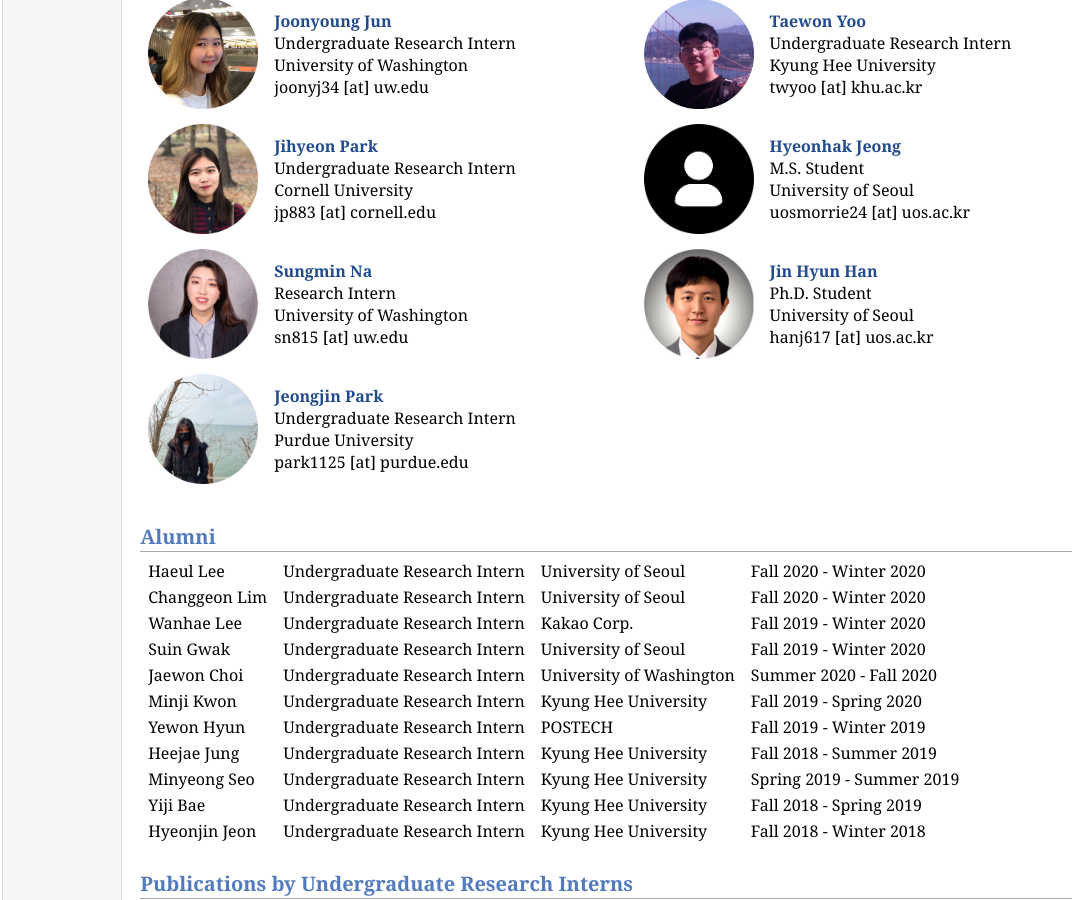
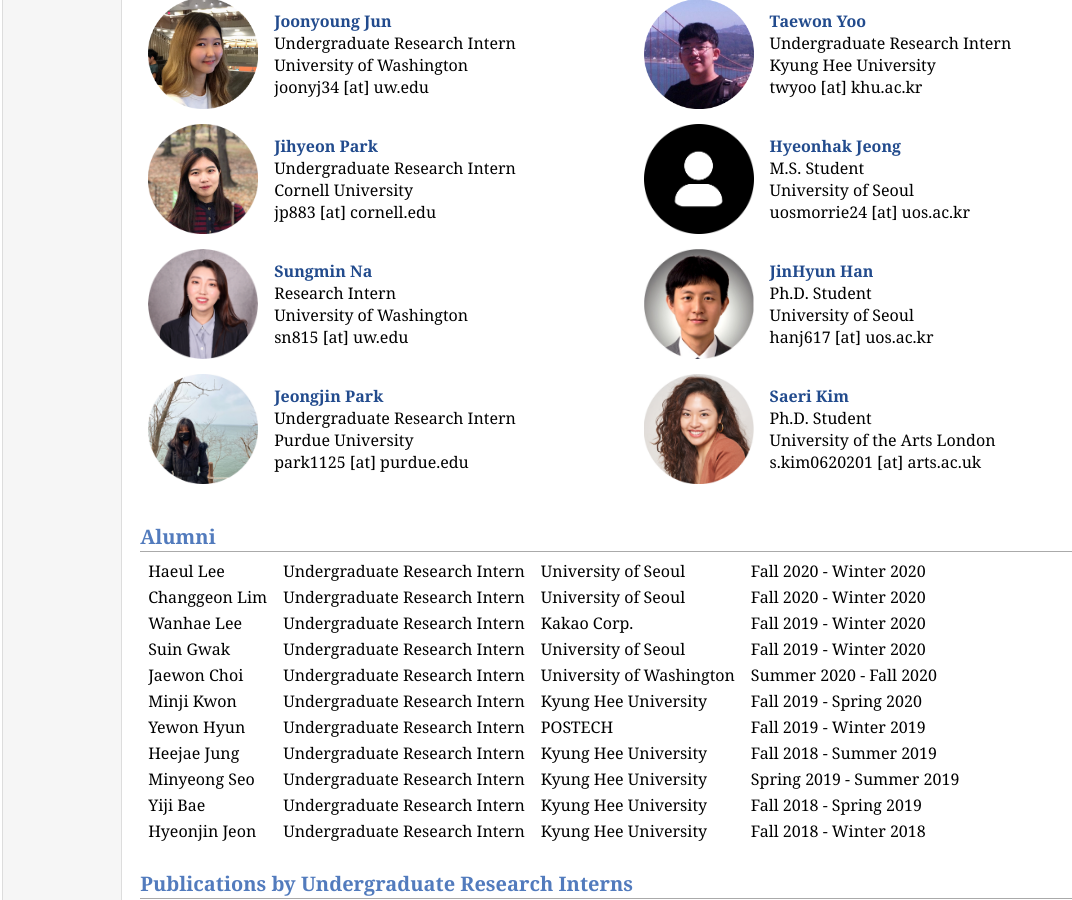
Before and after one commit to hcail/hcail-backup.github.io, a Jekyll site: the page people/people.html, which Jekyll copies as it is, in a window 1280 px wide and 900 px high, scrolled down 826 px. Shown: the whole window, without its empty margins (0-1072 px from the left). Built offline with Jekyll 4.4.1, drawn with Linux system fonts in a browser that asks for light colours.

Commit message:
saeri kim added

```diff
--- a/people/people.html
+++ b/people/people.html
@@ -87,14 +87,19 @@ HCI Korea 2019, Jeju, Korea.
     <td class="c2"> &nbsp;&nbsp;&nbsp;&nbsp;&nbsp;&nbsp;&nbsp;&nbsp;&nbsp;&nbsp;&nbsp;&nbsp;&nbsp;&nbsp;&nbsp;&nbsp;&nbsp;&nbsp;&nbsp;&nbsp;&nbsp;&nbsp;&nbsp;</td>
     <td class="c2"> <img src="img/jhan.jpg" width="110" style="vertical-align: -4px"></td>
     <td class="c2"> <a href="https://www.linkedin.com/in/jin-hyun-han-2556029b/">
-                    <b>Jin Hyun Han</b></a><br>Ph.D. Student
-                    <br>University of Seoul<br> hanj617 [at] uos.ac.kr</td>
+                    <b>JinHyun Han</b></a><br>Ph.D. Student
+                    <br>University of Seoul<br>hanj617 [at] uos.ac.kr</td>
   </tr>
   <tr class="r1">
     <td class="c2"> <img src="img/jjpark.jpg" width="110" style="vertical-align: -4px"></td>
     <td class="c2"> <a href="https://www.notion.so/jayjaysworkspace/Jayjay-dd01c9ef6bf6416dbc132108f9ed0263">
                     <b>Jeongjin Park</b></a><br>Undergraduate Research Intern
                     <br>Purdue University<br>park1125 [at] purdue.edu</td>
+    <td class="c2"> &nbsp;&nbsp;&nbsp;&nbsp;&nbsp;&nbsp;&nbsp;&nbsp;&nbsp;&nbsp;&nbsp;&nbsp;&nbsp;&nbsp;&nbsp;&nbsp;&nbsp;&nbsp;&nbsp;&nbsp;&nbsp;&nbsp;&nbsp;</td>
+    <td class="c2"> <img src="img/skim.jpg" width="110" style="vertical-align: -4px"></td>
+    <td class="c2"> <a href="https://www.linkedin.com/in/saerikim/">
+                    <b>Saeri Kim</b></a><br>Ph.D. Student
+                    <br>University of the Arts London<br>s.kim0620201 [at] arts.ac.uk</td>
   </tr>
 </table>
 
```
Also changed, not shown: people/img/skim.jpg (added), 2 other files.
